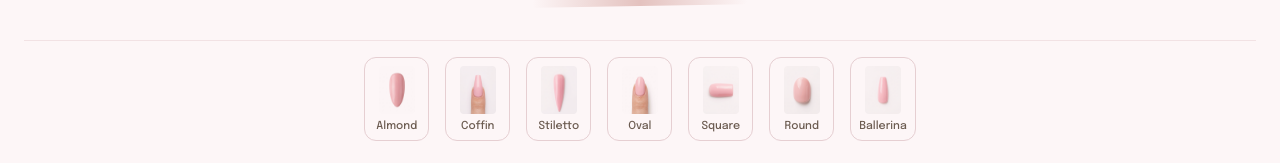
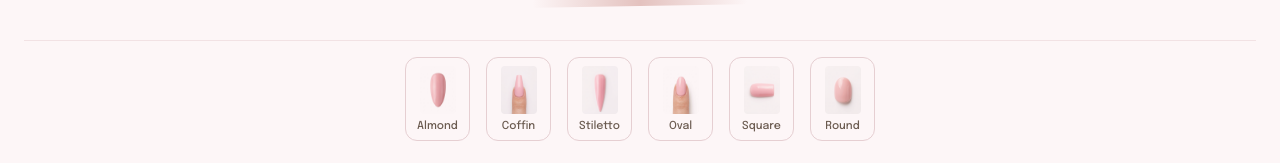
Before and after one commit to dfordolapo/nailxpressng, a Next.js app: page /factory in a window 1280 px wide. Shown: the part 165-328 px from the top of the page. Built offline with nearby package versions, Linux system fonts and the light colour scheme; a web font is replaced by a local one.

Commit message:
Remove ballerina shape

```diff
--- a/src/data/categories.js
+++ b/src/data/categories.js
@@ -24,7 +24,7 @@ export const nailShapes = [
   { id: "oval", name: "Oval", image: "/images/shapes/oval.png" },
   { id: "square", name: "Square", image: "/images/shapes/square.png" },
   { id: "round", name: "Round", image: "/images/shapes/round.png" },
-  { id: "ballerina", name: "Ballerina", image: "/images/shapes/ballerina.png" },
+
 ];
 
 export const nailLengths = [
```
